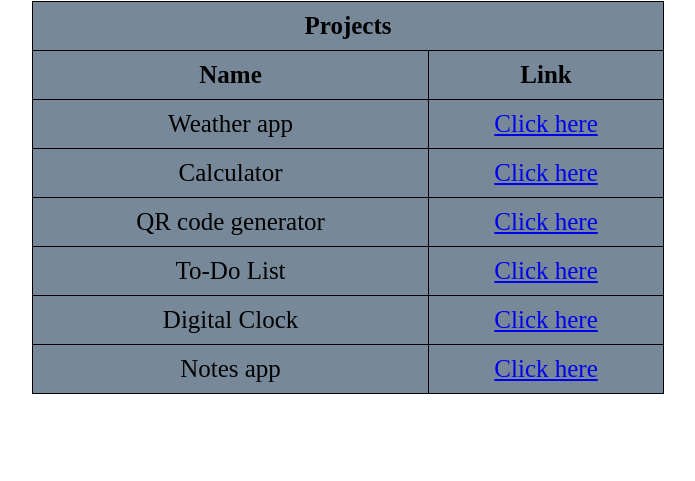
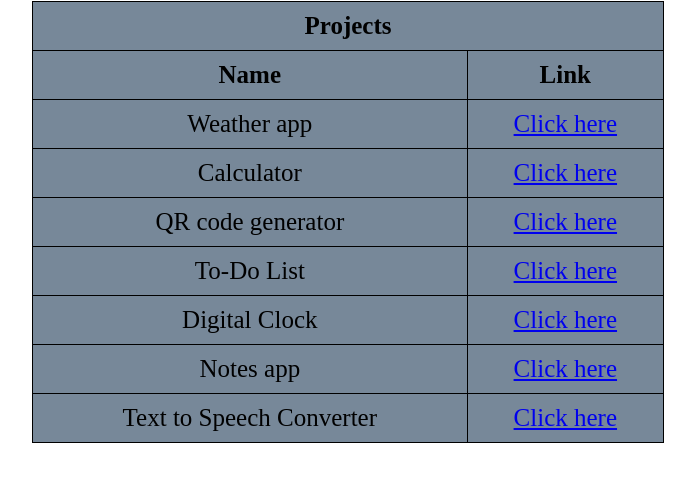
Before and after one commit to shwetajadhav09/html-css-js-projects, a plain HTML site: page index.html in a window 1280 px wide. Shown: the part 79-560 px from the top of the page, without its empty margins (292-987 px from the left). Drawn offline with Linux system fonts and the light colour scheme.

Commit message:
Update index.html

```diff
--- a/index.html
+++ b/index.html
@@ -67,6 +67,10 @@
             <td>Notes app</td>
             <td><a href="notes-app/index.html" target="_blank">Click here</a></td>
         </tr>
+        <tr>
+            <td>Text to Speech Converter</td>
+            <td><a href="text-to-speech converter/index.html" target="_blank">Click here</a></td>
+        </tr>
 
 
 
```
